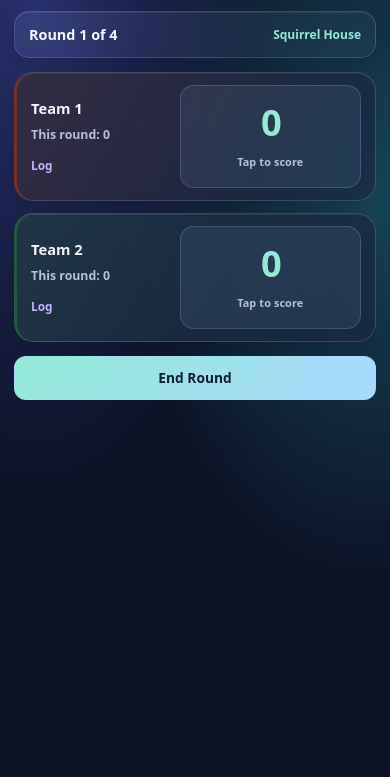
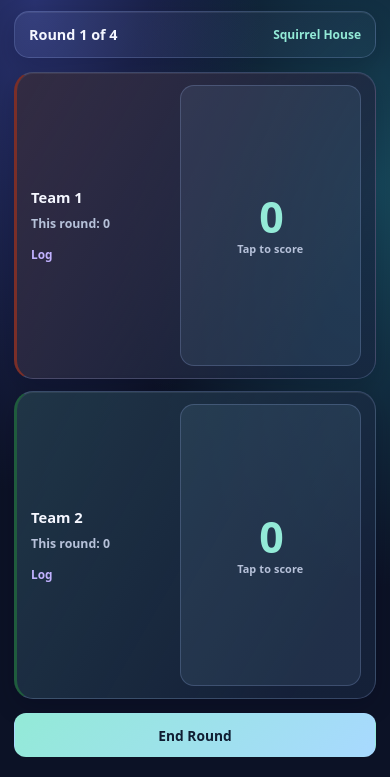
Before and after one commit to ccox0719/squirrel, a plain HTML site: page index.html in a window 390 px wide. Shown: the part 67-844 px from the top of the page. Drawn offline with nearby package versions, Linux system fonts and the light colour scheme.

Commit message:
Use more of the iPhone portrait screen for team scores

```diff
--- a/index.html
+++ b/index.html
@@ -194,6 +194,12 @@ header{display:flex;align-items:center;justify-content:space-between;gap:12px}
 .stats-team{padding:10px;overflow-wrap:anywhere}
 .stats-team strong{display:block;margin-bottom:4px}
 .stats-team div{color:var(--muted);font-size:.85rem}
+@media(max-width:600px) and (orientation:portrait){
+  body{display:flex;flex-direction:column}
+  main{display:flex;flex-direction:column;flex:1}
+  .list{flex:1;grid-auto-rows:1fr}
+  .score{align-self:stretch;align-content:center;font-size:clamp(2rem,11vw,3.45rem)}
+}
 @media(max-width:480px){
   .modal{align-items:flex-end}
 }
```
